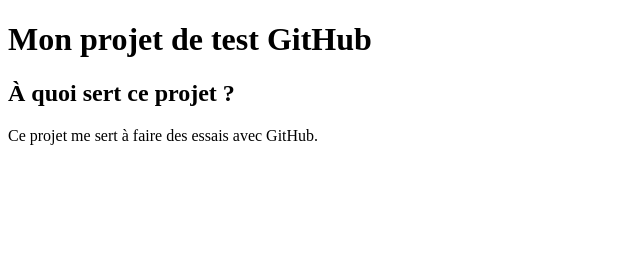
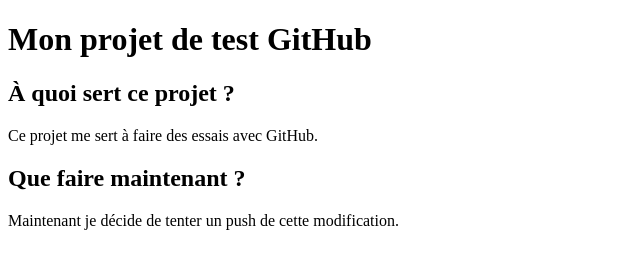
Before and after one commit to PacoEm/myTests, a plain HTML site: page index.html in a window 1280 px wide. Shown: the whole page, without its empty margins (0-640 px from the left). Drawn offline with Linux system fonts and the light colour scheme.

Commit message:
Que faire maintenant ?

```diff
--- a/index.html
+++ b/index.html
@@ -10,8 +10,12 @@
     <h1>Mon projet de test GitHub</h1>
 
     <h2>À quoi sert ce projet ?</h2>
+    <p>Ce projet me sert à faire des essais avec GitHub.</p>
 
-    <p>Ce projet me sert à faire des essais avec GitHub.</p>
+    <h2>Que faire maintenant ?</h2>
+    <p>Maintenant je décide de tenter un push de cette modification.</p>
+
+
 
 </body>
 </html>
```
